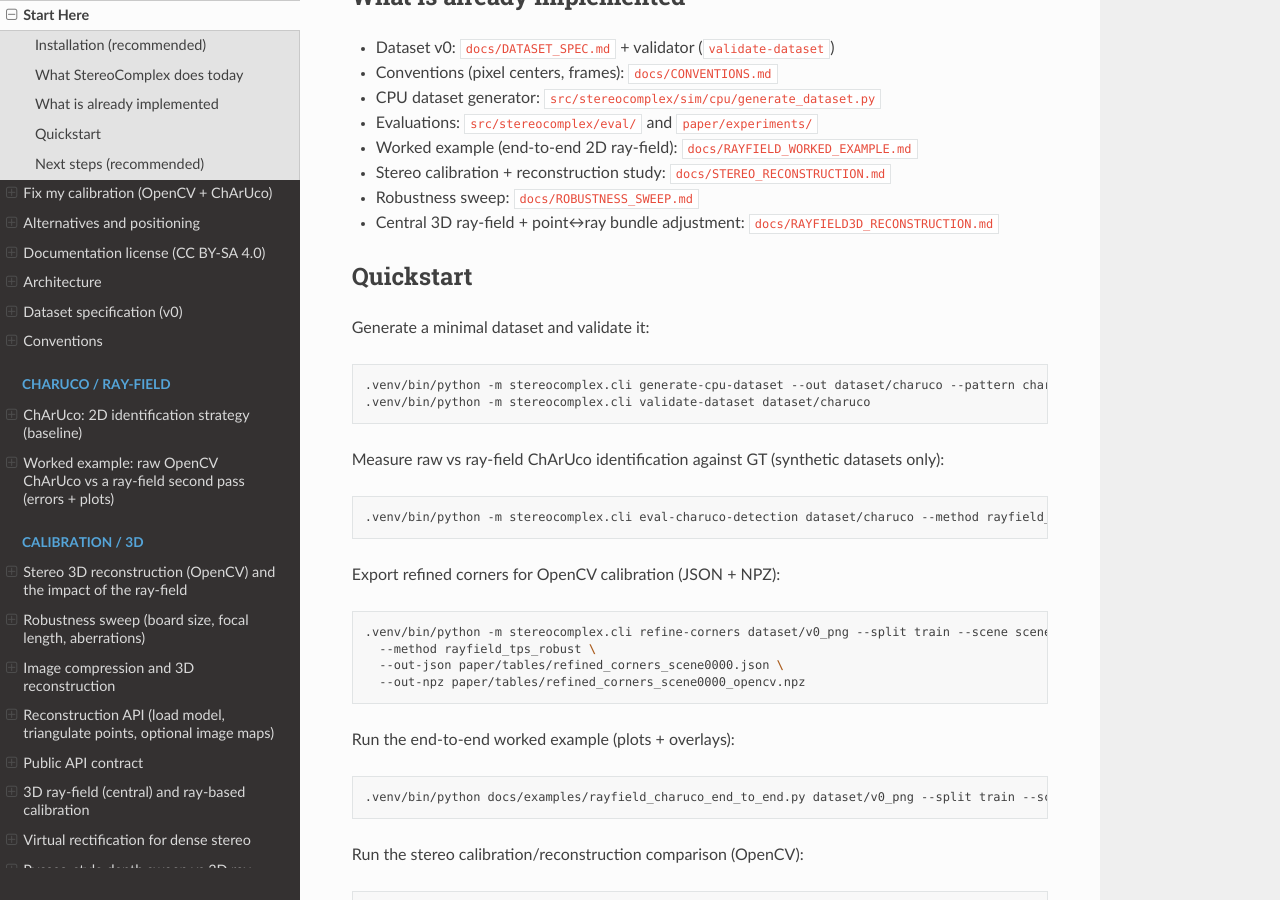
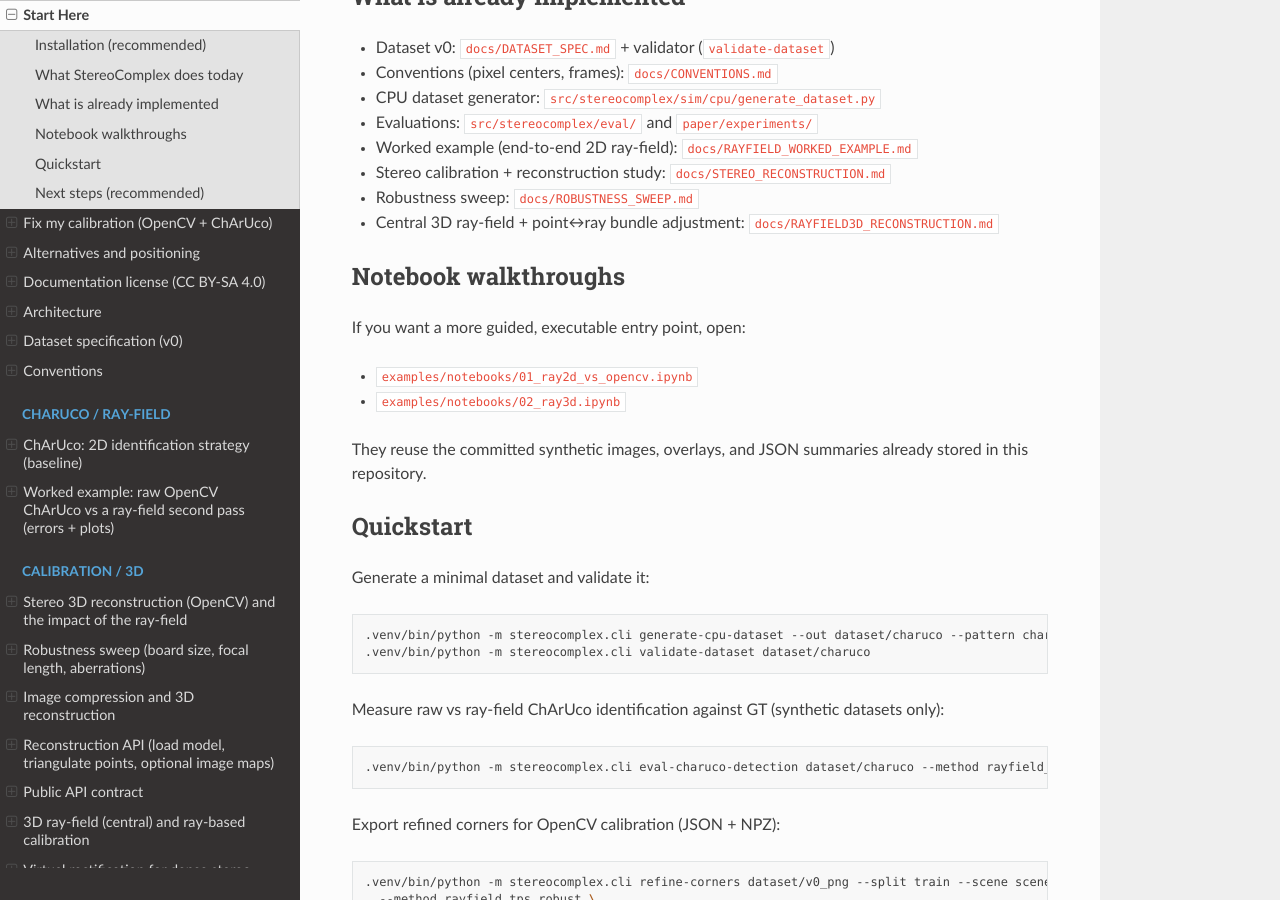
Before and after one commit to jeffwitz/StereoComplex, a Sphinx documentation site: the page built from docs/START_HERE.md, in a window 1280 px wide and 900 px high, scrolled down 860 px. Built offline with Sphinx 7.4.7 and the Read the Docs theme 3.1.0, drawn with Linux system fonts in a browser that asks for light colours.

Commit message:
Add guided notebook walkthroughs

```diff
--- a/docs/START_HERE.md
+++ b/docs/START_HERE.md
@@ -38,6 +38,15 @@ StereoComplex is built around:
 - Stereo calibration + reconstruction study: `docs/STEREO_RECONSTRUCTION.md`
 - Robustness sweep: `docs/ROBUSTNESS_SWEEP.md`
 - Central 3D ray-field + point↔ray bundle adjustment: `docs/RAYFIELD3D_RECONSTRUCTION.md`
+
+## Notebook walkthroughs
+
+If you want a more guided, executable entry point, open:
+
+- `examples/notebooks/01_ray2d_vs_opencv.ipynb`
+- `examples/notebooks/02_ray3d.ipynb`
+
+They reuse the committed synthetic images, overlays, and JSON summaries already stored in this repository.
 
 ## Quickstart
 
--- a/pyproject.toml
+++ b/pyproject.toml
@@ -17,6 +17,9 @@ classifiers = [
 ]
 dependencies = [
   "numpy>=1.24",
+  "jupyterlab>=4.0",
+  "nbconvert>=7.0",
+  "ipykernel>=6.0",
   "pillow>=10.0",
   "scipy>=1.10",
 ]
```
Also changed, not shown: README.md (+10 -0 lines), examples/notebooks/README.md (added), 2 other files.
